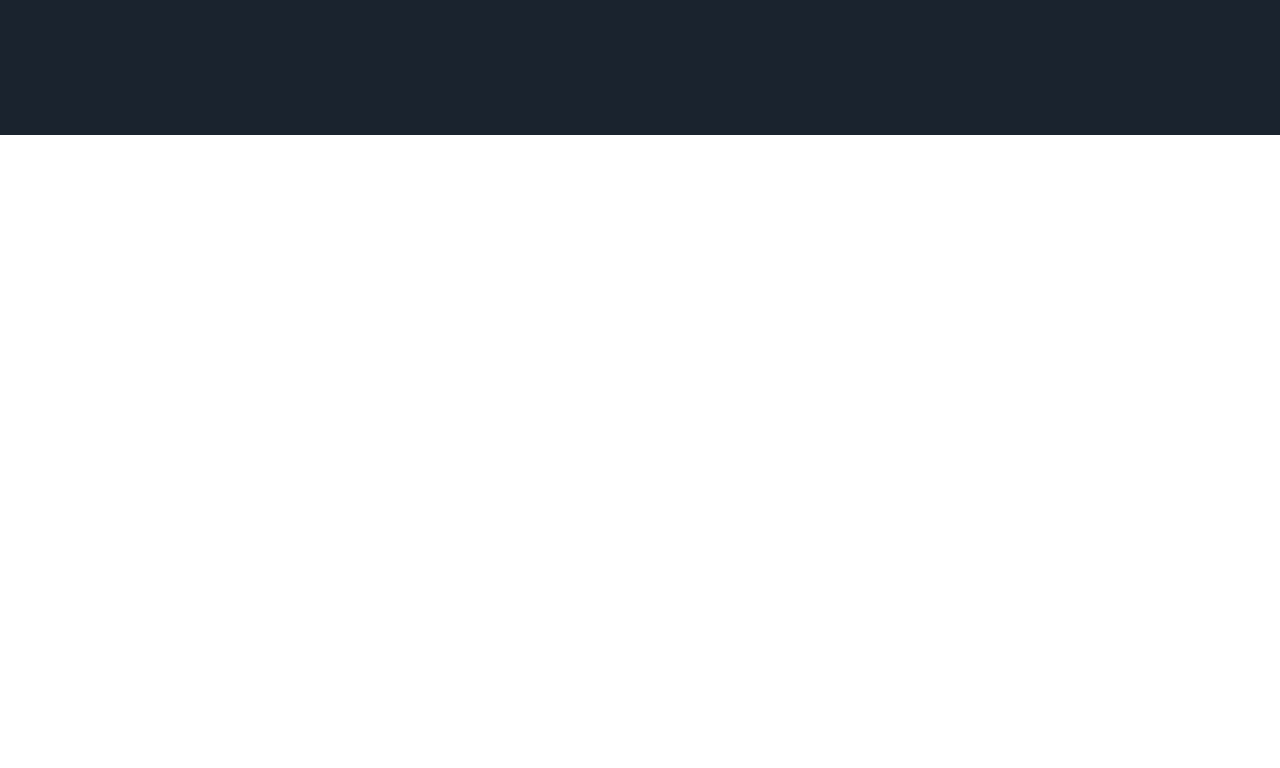
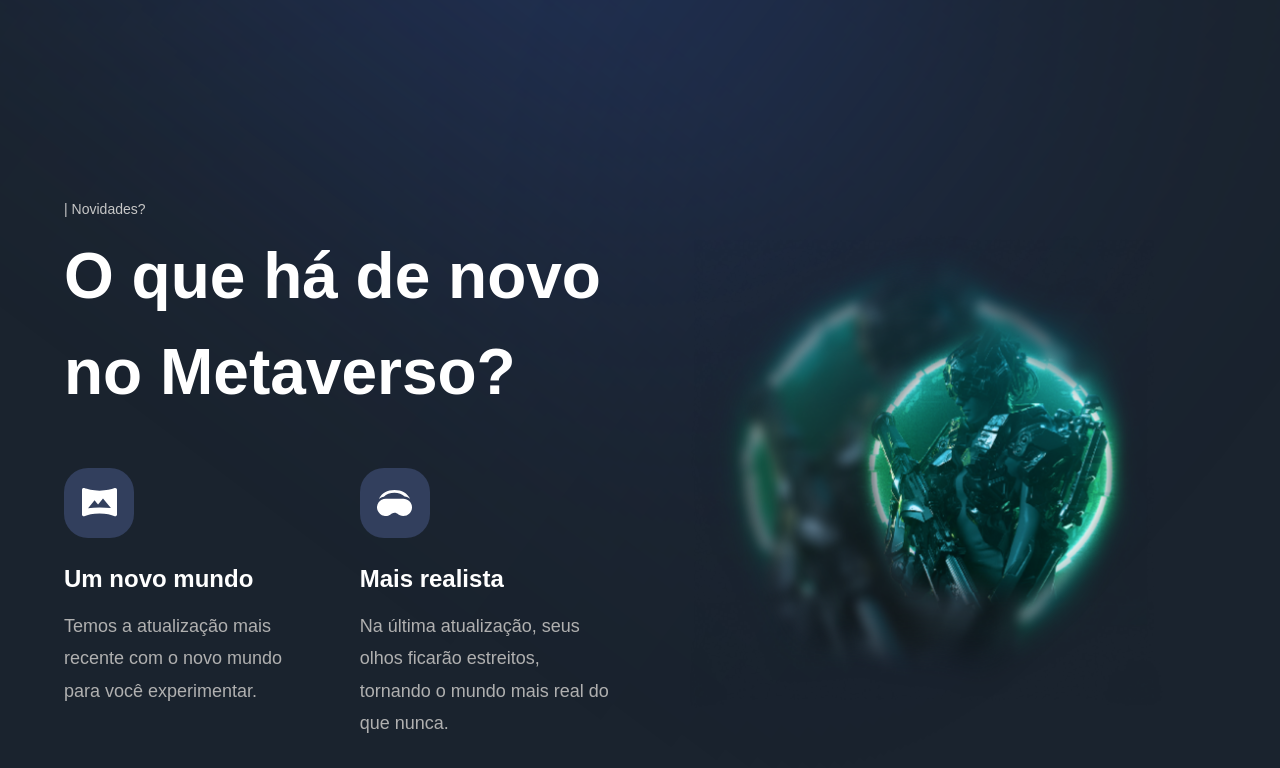
Before and after one commit to Jezebel1990/metaverse, a Next.js app: page / in a window 1280 px wide. Shown: the part 3332-4100 px from the top of the page. Before the commit the page ends 3467 px from the top, so only its background shows below. Built offline with nearby package versions, Linux system fonts and the light colour scheme; a web font is replaced by a local one.

Commit message:
add section news

```diff
--- a/app/page.tsx
+++ b/app/page.tsx
@@ -3,6 +3,7 @@
 import Hero from '../sections/Hero';
 import About from '../sections/About';
 import GetStarted from '../sections/GetStarted';
+import WhatsNew from '../sections/WhatsNew';
 
 const Page = () => (
   <div className="bg-primary-black overflow-hidden">
@@ -15,8 +16,11 @@
  </div>
  <div className="relative">
 <GetStarted />
+<div className="gradient-04 z-0"/>
+<WhatsNew/>
+</div>
  </div>
-  </div>
+
 );
 
 export default Page;
--- /dev/null
+++ b/components/NewFeatures.tsx
@@ -0,0 +1,19 @@
+import styles from "../styles";
+
+const NewFeatures = ({ imgUrl, title, subtitle  }) => (
+<div className="flex-1 flex flex-col sm:max-w-[250px] min-w-[210px]">
+    <div
+      className={`${styles.flexCenter} w-[70px] h-[70px] rounded-[24px] bg-[#323F5D]`}
+    >
+      <img src={imgUrl} alt="icon" className="w-1/2 h-1/2 object-contain" />
+    </div>
+    <h1 className="mt-[26px] font-bold text-[24px] leading-[30.24px] text-white">
+     {title}
+    </h1>
+    <p className="flex-1 mt-[16px] font-normal text-[18px] text-[#B0B0B0] leading-[32.4px]">
+      {subtitle}
+    </p>
+  </div>
+);
+
+export default NewFeatures;
--- a/constants/index.ts
+++ b/constants/index.ts
@@ -45,13 +45,13 @@
       imgUrl: '/vrpano.svg',
       title: 'Um novo mundo',
       subtitle:
-          'Temos a atualização mais recente com o novo mundo para você experimentar',
+          'Temos a atualização mais recente com o novo mundo para você experimentar.',
     },
     {
       imgUrl: '/headset.svg',
       title: 'Mais realista',
       subtitle:
-          'Na última atualização, seus olhos ficarão estreitos, tornando o mundo mais real do que nunca',
+          'Na última atualização, seus olhos ficarão estreitos, tornando o mundo mais real do que nunca.',
     },
   ];
 
--- /dev/null
+++ b/sections/WhatsNew.tsx
@@ -0,0 +1,48 @@
+'use client';
+
+import { motion } from 'framer-motion';
+
+import styles from '../styles';
+import { newFeatures } from '../constants';
+import  NewFeatures  from '../components/NewFeatures';
+import { TitleText, TypingText } from '../components/CustomTexts';
+import { planetVariants, staggerContainer, fadeIn } from '../utils/motion';
+
+const WhatsNew = () => (
+    <section className={`${styles.paddings} relative z-10`}>
+        <motion.div
+         variants={staggerContainer}
+         initial="hidden"
+         whileInView="show"
+         viewport={{ once: false, amount: 0.25 }}
+         className={`${styles.innerWidth} mx-auto flex lg:flex-row flex-col gap-8`}
+        >
+         <motion.div
+         variants={fadeIn('right', 'tween', 0.2, 1)}
+         className="flex-[0.95] flex justify-center flex-col"
+         >
+         <TypingText title="| Novidades?" />
+         <TitleText title={<>O que há de novo no Metaverso?</>}/>
+         <div className="mt-[48px] flex flex-wrap justify-between gap-[24px]">
+          {newFeatures.map((feature) => (
+            <NewFeatures key={feature.title} {...feature} />
+          ))}
+         </div>
+        </motion.div>
+
+        <motion.div
+        variants={planetVariants('right')}
+        className={`flex-1 ${styles.flexCenter}`}
+        >
+   <img
+     src="/whats-new.png"
+     alt="get-started"
+     className="w-[90%] h-[90%] object-contain"
+/>
+        </motion.div>
+        </motion.div>
+
+    </section>
+);
+
+export default WhatsNew;
```
